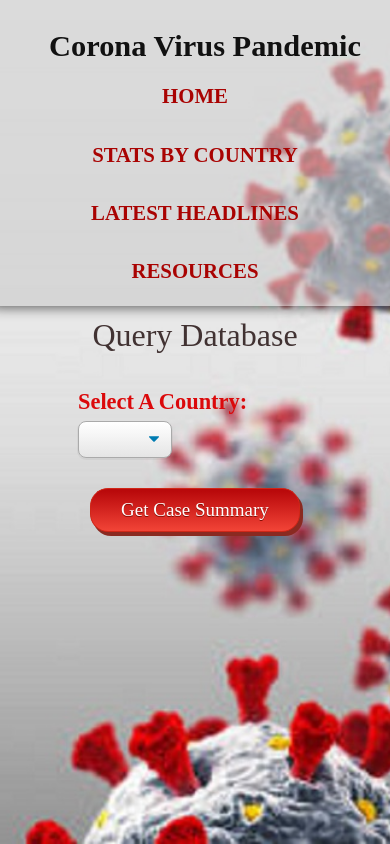
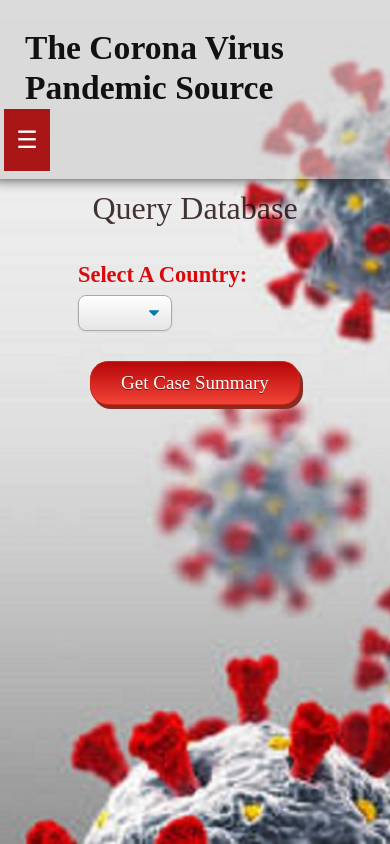
Before and after one commit to alank90/corona-virus, a Vue app: page /coronavirus in a window 390 px wide. Shown: the top 844 px of the page. Built offline with nearby package versions, Linux system fonts and the light colour scheme.

Commit message:
commit. Add hamburger menu.

```diff
--- a/src/App.vue
+++ b/src/App.vue
@@ -1,12 +1,18 @@
 <template>
   <div class="app">
     <header class="header">
-      <h1 class="logo">Corona Virus Pandemic</h1>
-
-      <router-link class="router-link" to="/">Home</router-link>
-      <router-link class="router-link" to="/coronavirus">Stats by Country</router-link>
-      <router-link class="router-link" to="/headlines">Latest Headlines</router-link>
-      <router-link class="router-link" to="/resources">Resources</router-link>
+      <h1 class="logo">The Corona Virus Pandemic Source</h1>
+      <nav id="hamnav">
+        <!-- [The Hamburger] -->
+        <label for="hamburger">&#9776;</label>
+        <input type="checkbox" id="hamburger" />
+        <div id="hamitems">
+          <router-link class="router-link" to="/">Home</router-link>
+          <router-link class="router-link" to="/coronavirus">Stats by Country</router-link>
+          <router-link class="router-link" to="/headlines">Latest Headlines</router-link>
+          <router-link class="router-link" to="/resources">Resources</router-link>
+        </div>
+      </nav>
     </header>
 
     <!-- ========== Views for App will be rendered here ========== -->
@@ -16,6 +22,7 @@
 
 <script>
 import "@/assets/css/styles.css";
+import "@/assets/css/ham-menu.css";
 export default {};
 </script>
 
@@ -67,10 +74,10 @@ a {
 }
 
 .logo {
-  flex-basis: 60%;
-  font-size: 1.9rem;
+  flex-basis: 75%;
+  font-size: 2.1rem;
   font-weight: 550;
-  margin: 20px 0 0 20px;
+  margin: 20px 0 0 35px;
 }
 
 .header {
@@ -109,7 +116,7 @@ a {
   position: absolute;
   width: 100%;
   height: 2px;
-  bottom: 0;
+  bottom: 15px;
   left: 0;
   background-color: #000;
   visibility: hidden;
--- /dev/null
+++ b/src/assets/css/ham-menu.css
@@ -0,0 +1,61 @@
+/* [ON BIG SCREEN] */
+/* Wrapper */
+#hamnav {
+  width: 100%;
+  margin-left: 15%;
+}
+
+/* Hide Hamburger */
+#hamnav label,
+#hamburger {
+  display: none;
+}
+
+/* [ON SMALL SCREENS] */
+@media screen and (max-width: 768px) {
+  #hamitems {
+    background: rgba(58, 1, 1, 0.274);
+  }
+
+  #hamnav {
+    margin-left: 7%;
+  }
+
+  /* Show Hamburger Icon */
+  #hamnav label {
+    display: inline-block;
+    color: white;
+    background: #aa1515;
+    font-style: normal;
+    font-size: 1.5rem;
+    padding: 12px;
+  }
+
+  /* Break down menu items into vertical */
+  /* Note: tag router-link gets converted to an <a> tag
+     by vue router */
+  #hamitems a {
+    box-sizing: border-box;
+    display: block;
+    width: 100%;
+    border-top: 1px solid #333;
+  }
+
+  /* Toggle Show/Hide Menu */
+  #hamitems {
+    display: none;
+  }
+  #hamnav input:checked ~ #hamitems {
+    display: block;
+  }
+
+  #hamitems .router-link:before {
+    width: 35%;
+  }
+  #hamitems .router-link:first-child:before {
+    width: 15%;
+  }
+  #hamitems .router-link:last-child:before {
+    width: 20%;
+  }
+}
--- a/src/components/SlideShow.vue
+++ b/src/components/SlideShow.vue
@@ -98,8 +98,9 @@ h2 {
 
 .slide {
   position: relative;
-  width: 100%;
-  max-height: 550px;
+  width: 102%;
+  height: auto;
+  max-height: 500px;
   margin: 0 auto;
   overflow: hidden;
 }
@@ -137,14 +138,12 @@ caption {
   display: block;
   font-size: 20px;
   padding: 30px;
-
   color: #fff;
 }
 
 /* Media Queries */
 @media only screen and (max-width: 768px) {
   /* For mobile phones: */
-
   caption {
     font-size: 18px;
   }
--- a/src/views/Headlines.vue
+++ b/src/views/Headlines.vue
@@ -1,7 +1,7 @@
 <template>
   <div class="headlines">
     <h1>
-      <span class="text-shadow underline">Latest News Headlines</span>
+      <span class="headlines">Latest News Headlines</span>
       <search></search>
     </h1>
 
@@ -115,18 +115,14 @@ h1 {
   margin: 5px 15px;
 }
 
-span.underline {
+span.headlines {
   flex-basis: 50%;
-}
-
-.text-shadow {
-  text-shadow: -2px -2px white, -2px 2px white, 2px -2px white, 2px 2px white;
-}
-
-.underline {
+  height: 2.5rem;
   background-size: 1px 1em;
   box-shadow: inset 0 -0.175em #a90302, inset 0 -0.2em #000;
-  display: inline;
+  display: inline-block;
+  text-shadow: -2px -2px rgb(235, 214, 214), -2px 2px rgb(235, 214, 214),
+    2px -2px rgb(235, 214, 214), 2px 2px rgb(235, 214, 214);
 }
 
 ul {
--- a/src/views/Home.vue
+++ b/src/views/Home.vue
@@ -78,20 +78,11 @@ export default {
 </script>
 
 <style scoped>
-#app {
-  -webkit-font-smoothing: antialiased;
-  -moz-osx-font-smoothing: grayscale;
-  text-align: center;
-  color: #2c3e50;
-  margin-top: 60px;
-}
-
 ul {
   display: flex;
   font-size: 1.8rem;
   flex-wrap: nowrap;
   justify-content: space-around;
-
   margin: 5px 25px;
   padding: 5px 15px;
   list-style-type: none;
```
